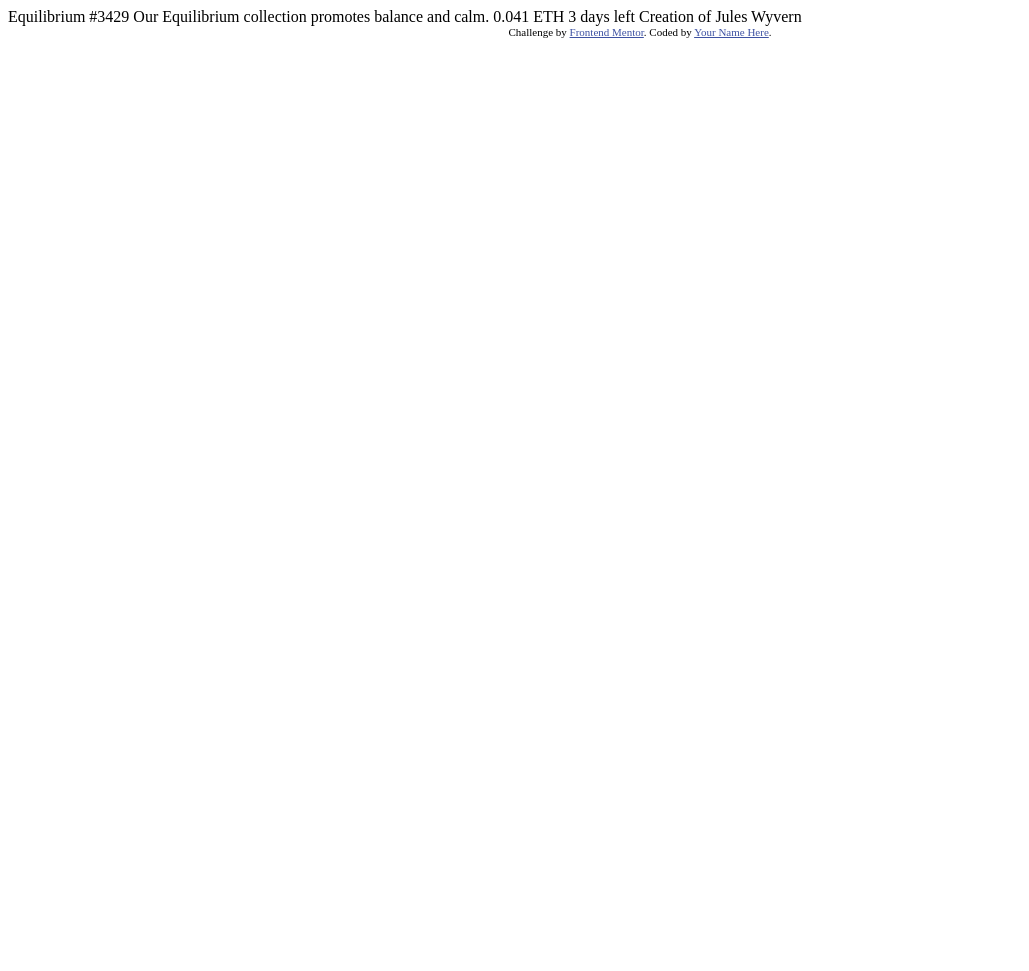
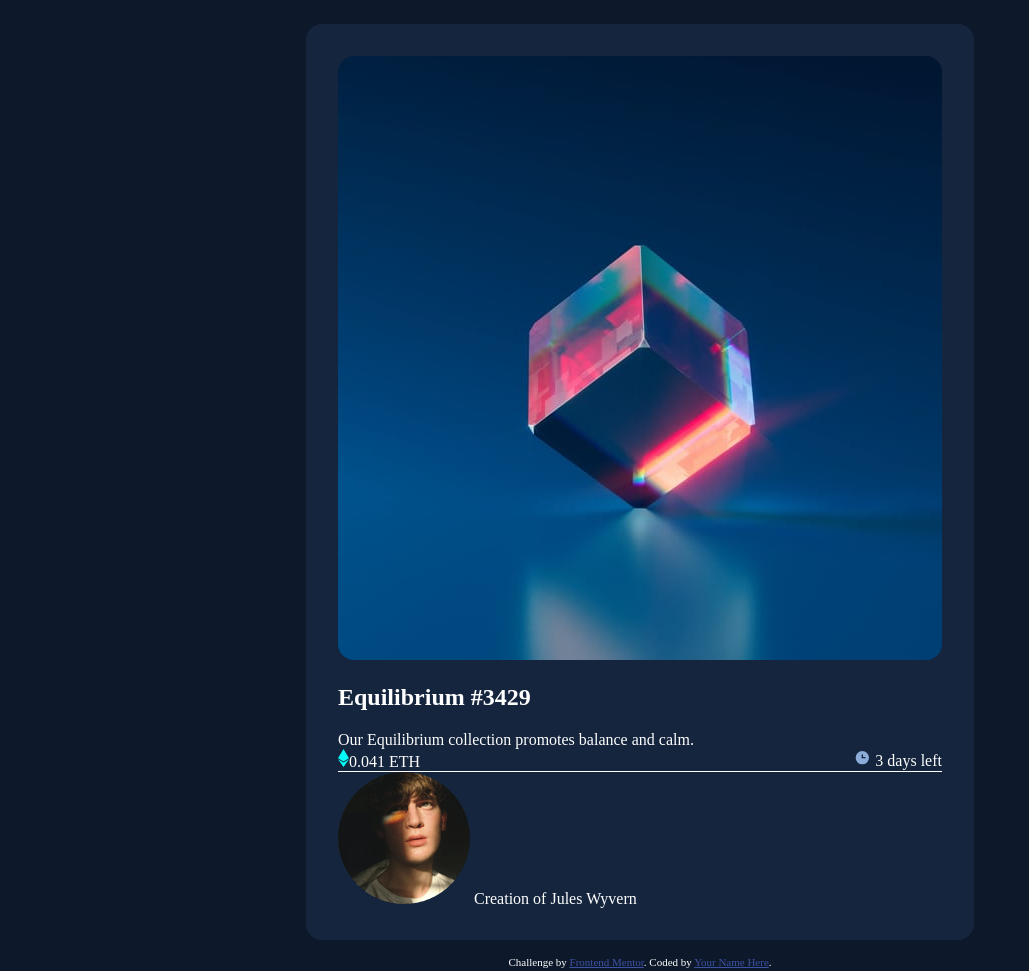
Before and after one commit to 0x-UG/nft-preview-card, a plain HTML site: page index.html in a window 1280 px wide. Shown: the whole page, without its empty margins (0-1029 px from the left). Before the commit the page ends 800 px from the top, so only its background shows below. Drawn offline with Linux system fonts and the light colour scheme.

Commit message:
Card layout design

```diff
--- a/index.html
+++ b/index.html
@@ -1,33 +1,82 @@
 <!DOCTYPE html>
 <html lang="en">
 	<head>
-  <meta charset="UTF-8">
-  <meta name="viewport" content="width=device-width, initial-scale=1.0"> <!-- displays site properly based on user's device -->
+		<meta charset="UTF-8" />
+		<meta
+			name="viewport"
+			content="width=device-width, initial-scale=1.0"
+		/>
+		<!-- displays site properly based on user's device -->
 
-  <link rel="icon" type="image/png" sizes="32x32" href="./images/favicon-32x32.png">
+		<link
+			rel="icon"
+			type="image/png"
+			sizes="32x32"
+			href="./images/favicon-32x32.png"
+		/>
+		<link rel="stylesheet" href="style.css" />
 
 		<title>Frontend Mentor | NFT preview card component</title>
 
 		<!-- Feel free to remove these styles or customise in your own stylesheet 👍 -->
 		<style>
-    .attribution { font-size: 11px; text-align: center; }
-    .attribution a { color: hsl(228, 45%, 44%); }
+			.attribution {
+				font-size: 11px;
+				text-align: center;
+			}
+			.attribution a {
+				color: hsl(228, 45%, 44%);
+			}
 		</style>
 	</head>
 	<body>
+		<main class="container">
+			<section class="card">
+				<img
+					src="images/image-equilibrium.jpg"
+					alt="Equilibrium NFT"
+					class="nft"
+				/>
+				<h1>Equilibrium #3429</h1>
+				<p>
+					Our Equilibrium collection promotes
+					balance and calm.
+				</p>
 
-  Equilibrium #3429
+				<section class="eth-balance">
+					<p>
+						<img
+							src="images/icon-ethereum.svg"
+							alt="ETH"
+						/>0.041 ETH
+					</p>
+					<p>
+						<img
+							src="images/icon-clock.svg"
+							alt="clock"
+						/>
+						3 days left
+					</p>
+				</section>
 
-  Our Equilibrium collection promotes balance and calm.
+				<p class="creator-name">
+					<img
+						src="images/image-avatar.png"
+						alt="Jules"
+						class="avatar"
+					/>
+					Creation of Jules Wyvern
+				</p>
+			</section>
+		</main>
 
-  0.041 ETH
-  3 days left
-
-  Creation of Jules Wyvern
-
-  <div class="attribution">
-    Challenge by <a href="https://www.frontendmentor.io?ref=challenge" target="_blank">Frontend Mentor</a>.
-    Coded by <a href="#">Your Name Here</a>.
-  </div>
+		<footer class="attribution">
+			Challenge by
+			<a
+				href="https://www.frontendmentor.io?ref=challenge"
+				target="_blank"
+				>Frontend Mentor</a
+			>. Coded by <a href="#">Your Name Here</a>.
+		</footer>
 	</body>
 </html>
--- a/style.css
+++ b/style.css
@@ -0,0 +1,39 @@
+*,
+*::before,
+*::after {
+	box-sizing: border-box;
+}
+
+body {
+	background-color: hsl(217, 54%, 11%);
+	color: white;
+	display: flex;
+	flex-direction: column;
+	align-items: center;
+}
+
+p {
+	margin: 0;
+}
+
+.nft {
+	width: 100%;
+	border-radius: 1em;
+}
+
+.container {
+	background-color: hsl(216, 50%, 16%);
+	border-radius: 1em;
+	margin: 1em;
+}
+
+.card {
+	padding: 2em;
+}
+
+.eth-balance {
+	display: flex;
+	align-items: center;
+	justify-content: space-between;
+	border-bottom: 1px solid white;
+}
```
Lines whose indentation alone changed are shown as unchanged.
